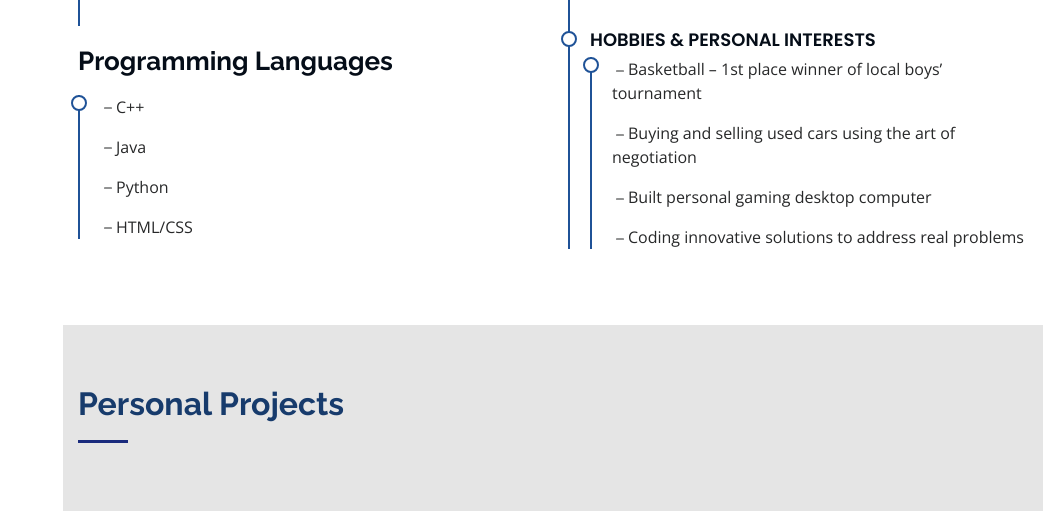
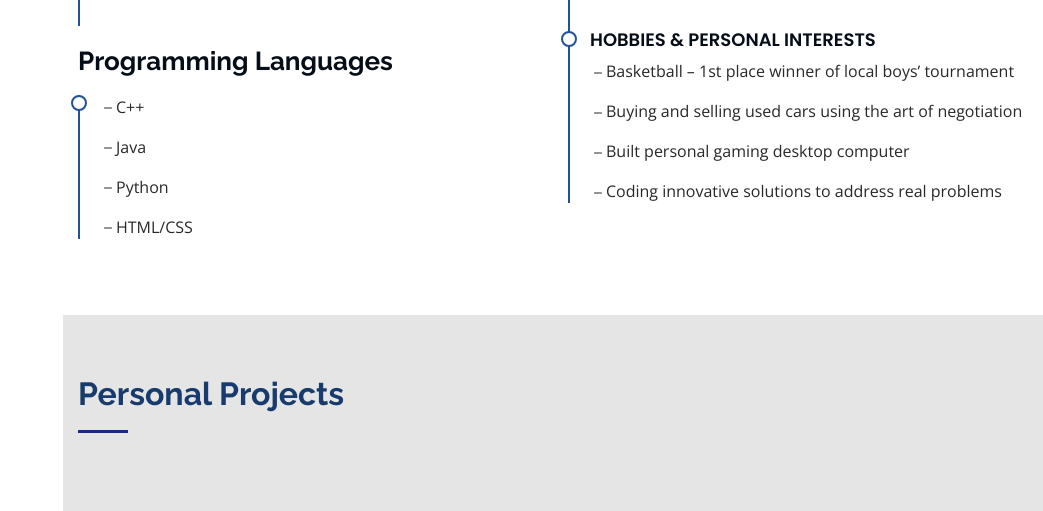
Before and after one commit to nakbani/mywebsite, a plain HTML site: page index.html in a window 1280 px wide. Shown: the part 3140-3651 px from the top of the page, without its empty margins (237-1280 px from the left). Drawn offline with nearby package versions, Linux system fonts and the light colour scheme.

Commit message:
Update index.html

```diff
--- a/index.html
+++ b/index.html
@@ -295,7 +295,6 @@ deployed months ahead of schedule</p>
               </div>
               <div class="resume-item">
                 <h4>HOBBIES & PERSONAL INTERESTS</h4>
-                <div class="resume-item pb-0">
                     <p><svg xmlns="http://www.w3.org/2000/svg" width="16" height="16" fill="currentColor" class="bi bi-dash" viewBox="0 0 16 16">
   <path d="M4 8a.5.5 0 0 1 .5-.5h7a.5.5 0 0 1 0 1h-7A.5.5 0 0 1 4 8z"/>
 </svg>Basketball – 1st place winner of local boys’ tournament</p>
```
